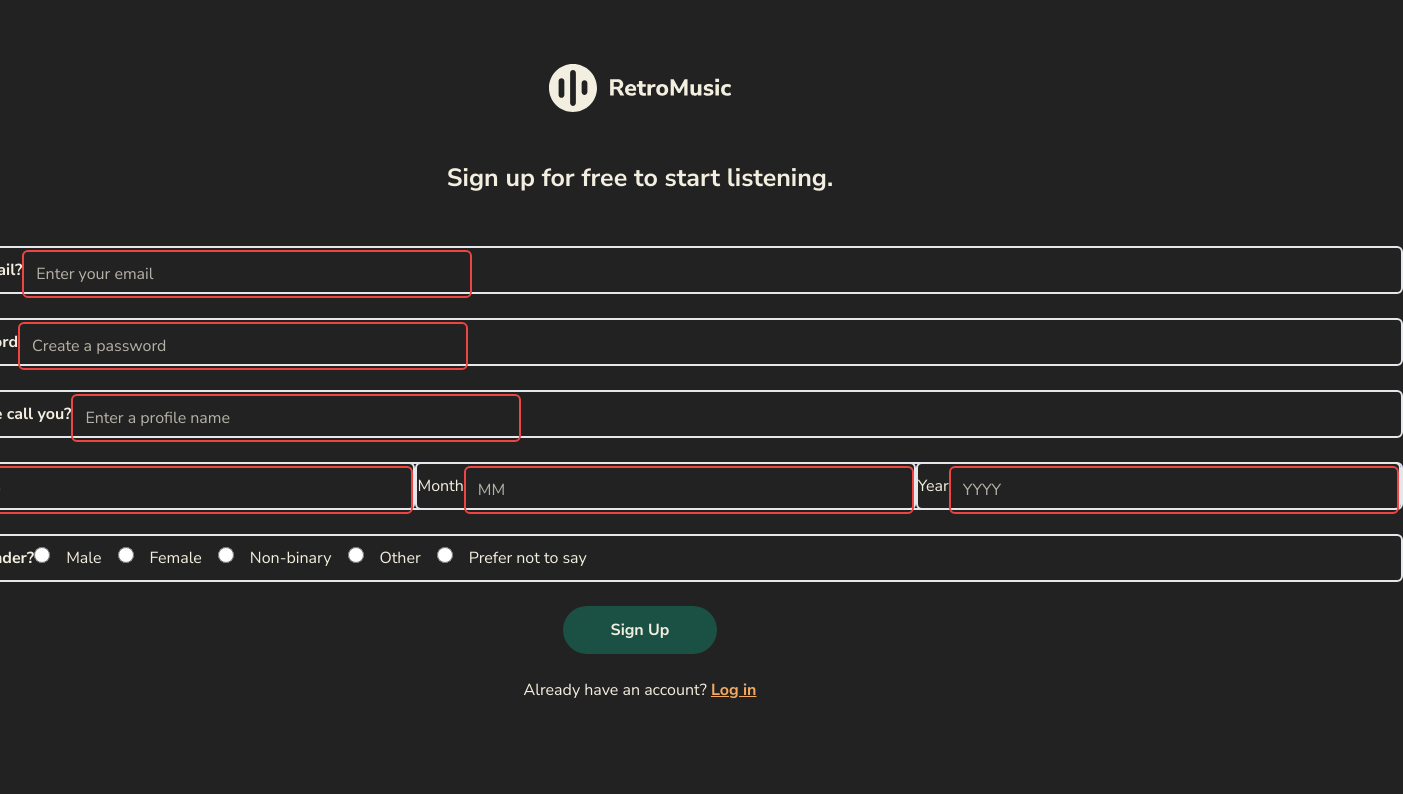
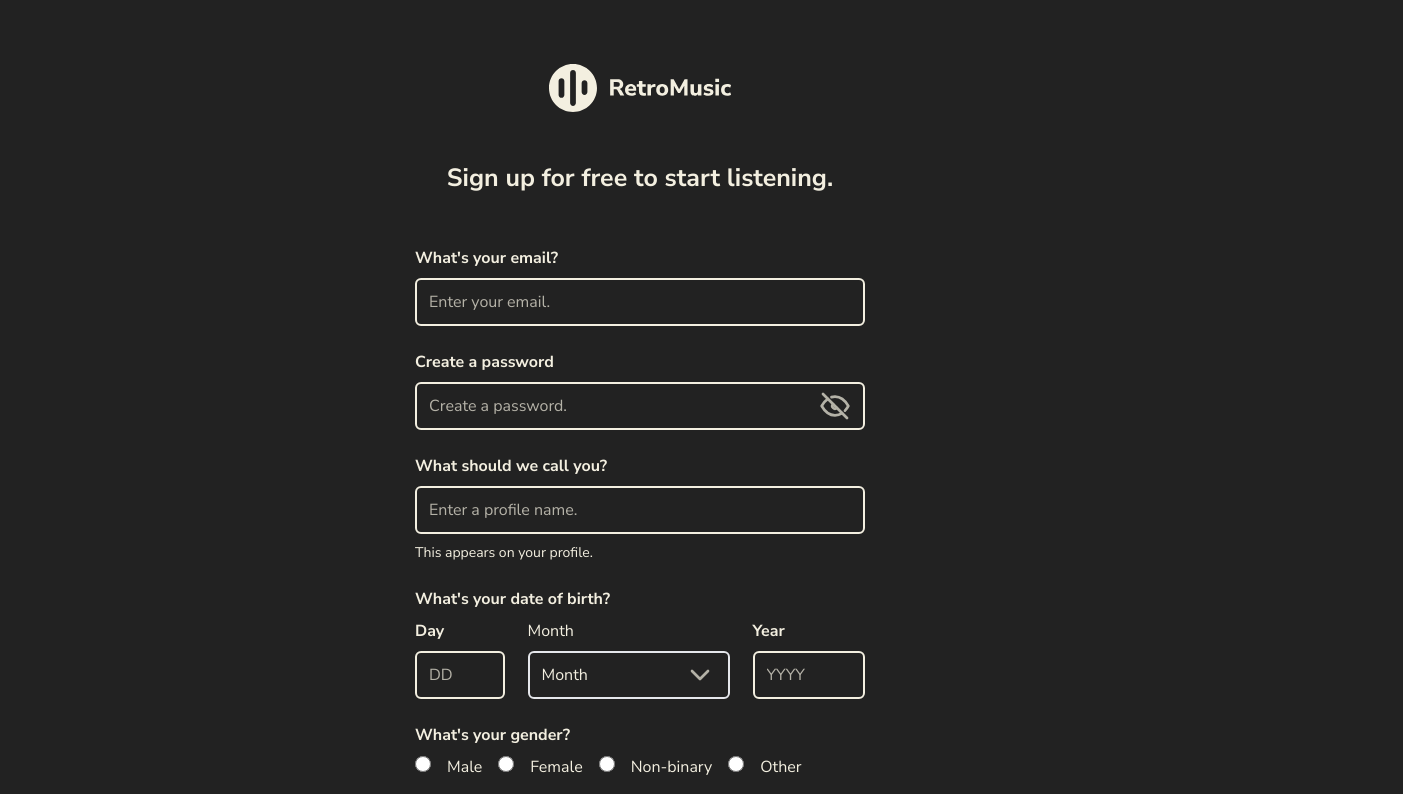
Before and after one commit to alexmaest/AYD2_Proyecto_G2, a Next.js app in the folder frontend/: page /register in a window 1280 px wide. Shown: the top 794 px of the page, 1403 px wide, since content can reach past the window. Built offline with nearby package versions, Linux system fonts and the light colour scheme.

Commit message:
chore: check state of inputs

```diff
--- a/frontend/src/app/register/page.tsx
+++ b/frontend/src/app/register/page.tsx
@@ -1,67 +1,179 @@
+'use client'
 import Brand from '@/components/Brand'
 import Button from '@/components/Button'
-import Input from '@/components/Input'
-import InputWrapper from '@/components/InputWrapper'
+import FormInput from '@/components/FormInput'
 import RadioButton from '@/components/RadioButton'
 import Link from 'next/link'
+import Input from '@/components/Input'
+import { useMemo, useState } from 'react'
+import { TbEye, TbEyeOff } from 'react-icons/tb'
+import Select from '@/components/Select'
+
+const months = [
+  'January', 'February', 'March', 'April', 'May', 'June', 'July', 'August', 'September',
+  'October', 'November', 'December'
+]
+
+const genders = ['Male', 'Female', 'Non-binary', 'Other', 'Prefer not to say']
 
 function Register () {
+  const [email, setEmail] = useState('')
+  const [password, setPassword] = useState('')
+  const [username, setUsername] = useState('')
+  const [day, setDay] = useState('')
+  const [month, setMonth] = useState('')
+  const [year, setYear] = useState('')
+  const [gender, setGender] = useState('')
+  const [showPassword, setShowPassword] = useState(false)
+
+  const validationStateEmail = useMemo(() => {
+    const validateEmail = (email: string) => email.match(/^[A-Z0-9._%+-]+@[A-Z0-9.-]+.[A-Z]{2,4}$/i)
+    if (email === '') return undefined
+
+    return (validateEmail(email) != null) ? 'valid' : 'invalid'
+  }, [email])
+
+  const validationStatePassword = useMemo(() => {
+    const validatePassword = (password: string) => password.length >= 8
+    if (password === '') return undefined
+
+    return (validatePassword(password)) ? 'valid' : 'invalid'
+  }, [password])
+
+  const validationStateUsername = useMemo(() => {
+    const validateUsername = (username: string) => username.length >= 2
+    if (username === '') return undefined
+
+    return (validateUsername(username)) ? 'valid' : 'invalid'
+  }, [username])
+
+  const validationStateDay = useMemo(() => {
+    const validateDay = (day: string) => day.match(/^(0[1-9]|[12][0-9]|3[01])$/)
+    if (day === '') return undefined
+
+    return (validateDay(day) != null) ? 'valid' : 'invalid'
+  }, [day])
+
+  const validationStateYear = useMemo(() => {
+    const validateYear = (year: string) => year.match(/^(19[0-9][0-9]|20[0-2][0-9]|2030)$/)
+    if (year === '') return undefined
+
+    return (validateYear(year) != null) ? 'valid' : 'invalid'
+  }, [year])
+
+  const handleSubmit = async (e: React.FormEvent<HTMLFormElement>) => {
+    e.preventDefault()
+    console.log(email)
+    console.log(password)
+    console.log(username)
+    console.log(day)
+    console.log(month)
+    console.log(year)
+    console.log(gender)
+  }
+
   return (
     <section className='flex flex-col gap-12 items-center my-16'>
       <Link href='/' passHref>
         <Brand className='text-retro-white w-[182.4px] h-[48px]' color='#F3EFE0' />
       </Link>
       <h4 className='text-retro-white font-bold text-[25px]'>Sign up for free to start listening.</h4>
-      <form action='post' className='flex flex-col items-start gap-6'>
-        <InputWrapper width='w-[450px]'>
-          <label htmlFor='email' className='text-retro-white font-bold text-[16px]'>
-            What&apos;s your email?
-          </label>
-          <Input type='email' placeholder='Enter your email' />
-        </InputWrapper>
-        <InputWrapper width='w-[450px]'>
-          <label htmlFor='password' className='text-retro-white font-bold text-[16px]'>
-            Create a password
-          </label>
-          <Input type='password' placeholder='Create a password' />
-        </InputWrapper>
-        <InputWrapper width='w-[450px]'>
-          <label htmlFor='username' className='text-retro-white font-bold text-[16px]'>
-            What should we call you?
-          </label>
-          <Input type='text' placeholder='Enter a profile name' />
-        </InputWrapper>
-        <InputWrapper width='w-[450px]'>
-          <label htmlFor='date' className='text-retro-white font-bold text-[16px]'>
+      <form action='post' className='flex flex-col items-start gap-6' onSubmit={handleSubmit}>
+        <Input
+          value={email}
+          onChange={(event) => setEmail(event.target.value)}
+          id='email'
+          type='email'
+          label='What&apos;s your email?'
+          placeholder='Enter your email.'
+          autoComplete='email'
+          isValid={validationStateEmail === undefined ? true : validationStateEmail === 'valid'}
+          note={validationStateEmail === 'invalid' ? 'Please enter a valid email.' : undefined}
+        />
+        <Input
+          value={password}
+          onChange={(event) => setPassword(event.target.value)}
+          id='password'
+          type='password'
+          label='Create a password'
+          placeholder='Create a password.'
+          isPassword={showPassword}
+          autoComplete='off'
+          isValid={validationStatePassword === undefined ? true : validationStatePassword === 'valid'}
+          note={validationStatePassword === 'invalid' ? 'Your password must be at least 8 characters long.' : undefined}
+        >
+          <button type='button' onClick={() => setShowPassword(!showPassword)}>
+            {showPassword
+              ? (
+                <TbEye className='h-8 w-8 opacity-70 my-2 mx-3 hover:opacity-100 hover:scale-110' />)
+              : (
+                <TbEyeOff className='h-8 w-8 opacity-70 my-2 mx-3 hover:opacity-100 hover:scale-110' />)}
+          </button>
+        </Input>
+        <Input
+          value={username}
+          onChange={(event) => setUsername(event.target.value)}
+          id='username'
+          type='text'
+          label='What should we call you?'
+          placeholder='Enter a profile name.'
+          autoComplete='off'
+          isValid={validationStateUsername === undefined ? true : validationStateUsername === 'valid'}
+          note={validationStateUsername === 'invalid' ? 'Your username must be at least 2 characters long.' : 'This appears on your profile.'}
+        />
+        <FormInput width='w-[450px]'>
+          <label htmlFor='date' className='font-bold text-[16px]'>
             What&apos;s your date of birth?
           </label>
           <div className='w-full flex justify-between'>
-            <InputWrapper width='w-1/5'>
-              <label htmlFor='day' className='text-retro-white'>Day</label>
-              <Input type='text' placeholder='DD' />
-            </InputWrapper>
-            <InputWrapper width='w-[45%]'>
-              <label htmlFor='month' className='text-retro-white'>Month</label>
-              <Input type='text' placeholder='MM' />
-            </InputWrapper>
-            <InputWrapper width='w-1/4'>
-              <label htmlFor='year' className='text-retro-white'>Year</label>
-              <Input type='text' placeholder='YYYY' />
-            </InputWrapper>
+            <Input
+              value={day}
+              onChange={(event) => setDay(event.target.value)}
+              id='day'
+              type='text'
+              label='Day'
+              placeholder='DD'
+              width='w-1/5'
+              autoComplete='off'
+              isValid={validationStateDay === undefined ? true : validationStateDay === 'valid'}
+              note={validationStateDay === 'invalid' ? 'Please enter a valid day.' : undefined}
+            />
+            <Select
+              values={months}
+              onChange={(event) => setMonth(event.target.value)}
+              id='month'
+              label='Month'
+              width='w-[45%]'
+            />
+            <Input
+              value={year}
+              onChange={(event) => setYear(event.target.value)}
+              id='year'
+              type='text'
+              label='Year'
+              placeholder='YYYY'
+              width='w-1/4'
+              autoComplete='off'
+              isValid={validationStateYear === undefined ? true : validationStateYear === 'valid'}
+              note={validationStateYear === 'invalid' ? 'Please enter a valid year.' : undefined}
+            />
           </div>
-        </InputWrapper>
-        <InputWrapper width='w-[450px]'>
-          <label htmlFor='gender' className='text-retro-white font-bold text-[16px]'>
+        </FormInput>
+        <FormInput width='w-[450px]'>
+          <label htmlFor='gender' className='font-bold text-[16px]'>
             What&apos;s your gender?
           </label>
           <div className='flex flex-wrap flex-row items-start gap-4'>
-            <RadioButton label='Male' />
-            <RadioButton label='Female' />
-            <RadioButton label='Non-binary' />
-            <RadioButton label='Other' />
-            <RadioButton label='Prefer not to say' />
+            {genders.map((gender, index) => (
+              <RadioButton
+                label={gender}
+                value={gender}
+                onChange={(event) => setGender(event.target.value)}
+                key={index}
+              />
+            ))}
           </div>
-        </InputWrapper>
+        </FormInput>
         <div className='flex flex-col w-full items-center gap-6'>
           <Button type='primary'>
             <span className='text-retro-white text-center font-bold text-[16px]'>Sign Up</span>
```
